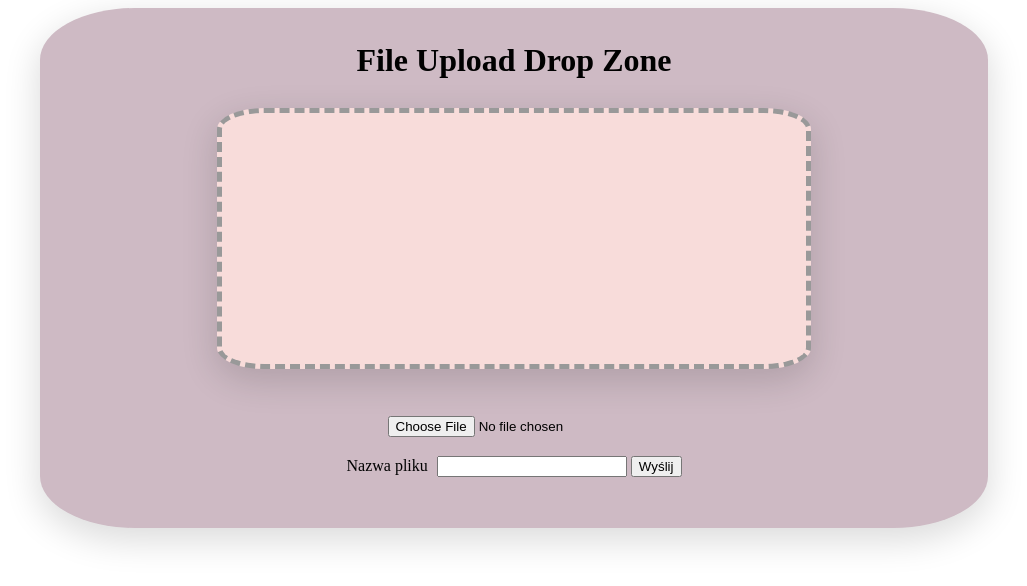
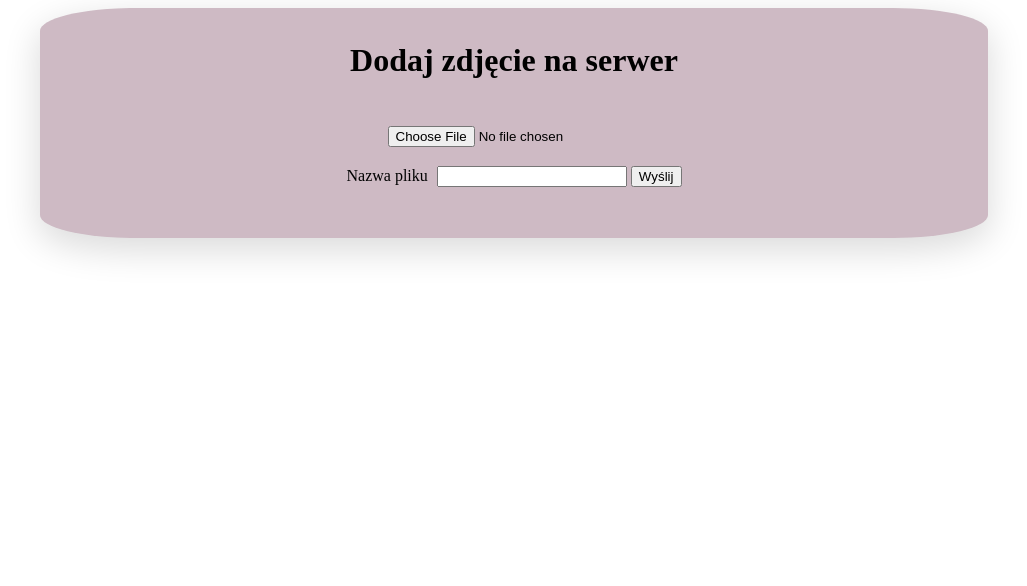
Before and after one commit to Imgish/Imgish, a PHP site: page /Zdjecia-uzytkownika.php in a window 1280 px wide. Shown: the top 586 px of the page, without its empty margins (126-1153 px from the left). Run offline with PHP 8.4, Linux system fonts and the light colour scheme.

Commit message:
Update Zdjecia-uzytkownika.php

```diff
--- a/Strona/Zdjecia-uzytkownika.php
+++ b/Strona/Zdjecia-uzytkownika.php
@@ -5,21 +5,8 @@
 <form action="wgrywanie.php" method="POST" ENCTYPE="multipart/form-data">
     <div class="body_dropzone">
         <div class="PicChose">
-<script>
-function drag_drop(event) {
-    event.preventDefault();
-    /*alert(event.dataTransfer.files[0]);
-    alert(event.dataTransfer.files[0].name);
-    alert(event.dataTransfer.files[0].size+" bytes");*/
-    /*  This is where to begin uploading the file with Ajax and upload progress bar to PHP script
-       https://www.developphp.com/video/JavaScript/File-Upload-Progress-Bar-Meter-Tutorial-Ajax-PHP */
-}
-</script>
-<h1>File Upload Drop Zone</h1>
-<div id="drop_zone" ondrop="drag_drop(event)" ondragover="return false"></div>
- </div>
-<!-- TO ZMIEN WYGLAD NIE MUSI NA NIM DZIALAC OPCJA DRAG AND DROP WYSTACZY PRZYCISK DRAG AND DROP BEDZIE W TYMBOXIE
-WYZEJ-->
+
+<h1>Dodaj zdjęcie na serwer</h1>
     <div class="Form">
         <input type="file" name="plik" class="PicSelect"  style="margin-bottom: 2%;">
 
```
